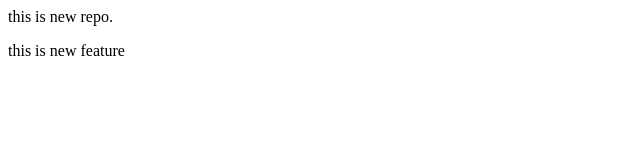
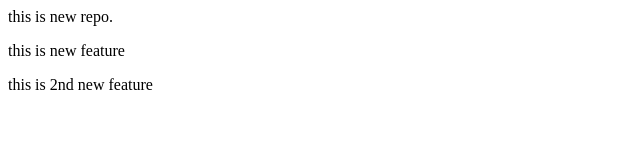
Before and after one commit to truptiranjan1991/localrepo, a plain HTML site: page index.html in a window 1280 px wide. Shown: the whole page, without its empty margins (0-640 px from the left). Drawn offline with Linux system fonts and the light colour scheme.

Commit message:
Update index.html

```diff
--- a/index.html
+++ b/index.html
@@ -1,2 +1,3 @@
 <p>this is new repo.</p>
 <p>this is new feature</p>
+<p>this is 2nd new feature</p>
```
